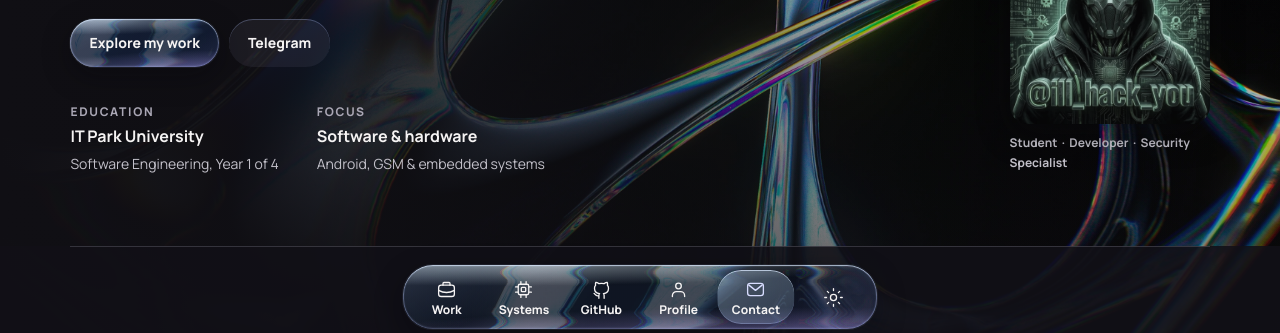
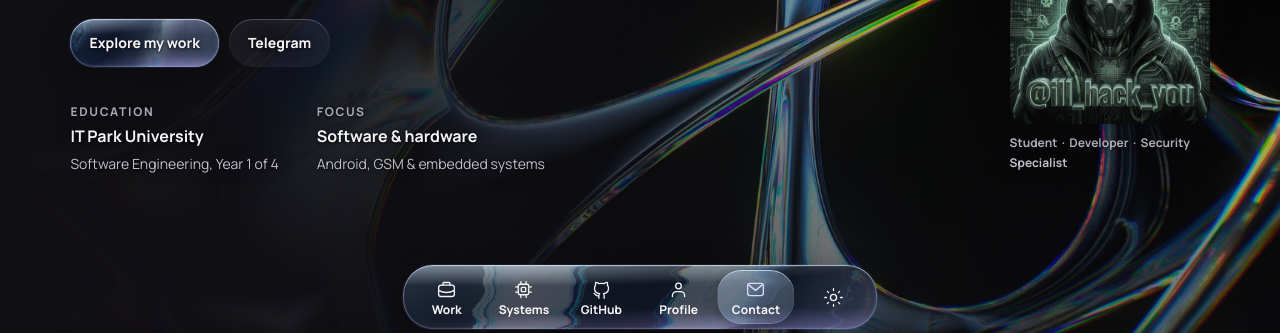
Before and after one commit to justillhackyou/profile.github.io, a website: page index.html in a window 1280 px wide. Shown: the part 458-791 px from the top of the page. Drawn offline with Linux system fonts and the light colour scheme; no server answers.

Commit message:
Render interactive liquid refraction and expose wallpaper across sections

```diff
--- a/assets/optics.js
+++ b/assets/optics.js
@@ -4,6 +4,7 @@
  */
 const svgNS = 'http://www.w3.org/2000/svg';
 const displacementTexture = new URL('./glass-displacement.png', import.meta.url).href;
+const sampleBleed = { x: 67, y: 25 };
 
 function svgElement(tag, attributes) {
   const element = document.createElementNS(svgNS, tag);
@@ -20,14 +21,30 @@ function createFilter(id, width, height, navigation, dispersion) {
     href: displacementTexture, x: 0, y: 0, width, height,
     preserveAspectRatio: 'none', result: 'bevel'
   }));
-  const displacement = (scale, result) => svgElement('feDisplacementMap', {
-    in: 'SourceGraphic', in2: 'bevel', scale, xChannelSelector: 'R', yChannelSelector: 'G', result
+  const surface = dispersion && svgElement('feDisplacementMap', {
+    in: 'SourceGraphic', in2: 'current', scale: 15,
+    xChannelSelector: 'R', yChannelSelector: 'G', result: 'surface'
   });
+  if (surface) {
+    filter.append(svgElement('feTurbulence', {
+      type: 'fractalNoise', baseFrequency: '.014 .041', numOctaves: 1, seed: 8, result: 'current'
+    }), surface);
+  }
 
   const strength = navigation ? 58 : 37;
+  const layers = [];
+  function displacement(shift, result) {
+    const layer = svgElement('feDisplacementMap', {
+      in: surface ? 'surface' : 'SourceGraphic', in2: 'bevel', scale: strength + shift,
+      xChannelSelector: 'R', yChannelSelector: 'G', result
+    });
+    layers.push({ layer, shift });
+    return layer;
+  }
+
   if (!dispersion) {
-    filter.append(displacement(strength, 'refracted'));
-    return filter;
+    filter.append(displacement(0, 'refracted'));
+    return { filter, strength, layers };
   }
 
   const channels = [
@@ -37,7 +54,7 @@ function createFilter(id, width, height, navigation, dispersion) {
   ];
   for (const [channel, shift, values] of channels) {
     const displaced = 'displaced-' + channel;
-    filter.append(displacement(strength + shift, displaced), svgElement('feColorMatrix', {
+    filter.append(displacement(shift, displaced), svgElement('feColorMatrix', {
       in: displaced, type: 'matrix', values, result: channel
     }));
   }
@@ -45,7 +62,7 @@ function createFilter(id, width, height, navigation, dispersion) {
     svgElement('feBlend', { in: 'red', in2: 'green', mode: 'screen', result: 'red-green' }),
     svgElement('feBlend', { in: 'red-green', in2: 'blue', mode: 'screen' })
   );
-  return filter;
+  return { filter, strength, layers, surface };
 }
 
 export function enableOptics() {
@@ -63,17 +80,73 @@ export function enableOptics() {
 
   const elements = [...document.querySelectorAll('[data-lens]')];
   const visible = new Set(elements.filter(element => element.dataset.lens === 'navigation'));
-  const geometry = new WeakMap();
+  const motion = matchMedia('(prefers-reduced-motion: reduce)');
+  const states = new Map(elements.map((element, index) => [element, {
+    phase: index * 1.4,
+    force: 0,
+    direction: 0
+  }]));
+  let frame = 0;
+  let lastFrame = 0;
+  let scrollPosition = window.scrollY;
+  let scrollForce = 0;
 
   function updateVisibility(element) {
     element.toggleAttribute('data-refracting', liveBackdrop && !document.hidden &&
-      visible.has(element) && geometry.has(element));
+      visible.has(element) && Boolean(states.get(element).sample));
   }
 
   function applyFilter(filter) {
     const previous = document.getElementById(filter.id);
     if (previous) previous.replaceWith(filter);
     else definitions.append(filter);
+  }
+
+  function requestRender() {
+    if (!frame && !document.hidden && visible.size) frame = requestAnimationFrame(render);
+  }
+
+  function setStrength({ strength, layers }, flex) {
+    for (const { layer, shift } of layers) {
+      layer.setAttribute('scale', (strength + shift + flex).toFixed(2));
+    }
+  }
+
+  function render(now) {
+    frame = 0;
+    if (document.hidden || !visible.size) return;
+
+    const decay = Math.exp(-Math.min(64, now - lastFrame) / 410);
+    lastFrame = now;
+    const reduced = motion.matches;
+    scrollForce *= decay;
+    let settling = Math.abs(scrollForce) > .015;
+
+    for (const element of visible) {
+      const state = states.get(element);
+      if (!state.sample) continue;
+
+      state.force *= decay;
+      settling ||= state.force > .015;
+
+      const phase = reduced ? 0 : now / 790 + state.phase;
+      const travel = reduced ? .24 : 1;
+      const range = element.dataset.lens === 'navigation' ? 25 : 12;
+      const drift = reduced ? 0 : Math.sin(phase * .87) * range;
+      const height = reduced ? 0 : Math.sin(phase * 1.09 + .8) * 8;
+      const x = drift + travel * (scrollForce * 13 + state.force * state.direction * 19);
+      const y = height - travel * scrollForce * 8;
+      state.image.setAttribute('x', (x - sampleBleed.x).toFixed(2));
+      state.image.setAttribute('y', (y - sampleBleed.y).toFixed(2));
+
+      const energy = travel * (Math.abs(scrollForce) + state.force);
+      const edge = (reduced ? 0 : Math.sin(phase * 1.18) * 12) + energy * 16;
+      const ripple = (reduced ? 9 : 18 + Math.sin(phase * .93) * 9) + energy * 12;
+      state.sample.surface.setAttribute('scale', ripple.toFixed(2));
+      setStrength(state.sample, edge);
+      if (state.backdrop) setStrength(state.backdrop, edge);
+    }
+    if (!reduced || settling) requestRender();
   }
 
   const sizes = new ResizeObserver(entries => {
@@ -83,34 +156,53 @@ export function enableOptics() {
       const height = Math.ceil(size?.blockSize ?? target.offsetHeight);
       if (width < 40 || height < 34 || width * height > 65000) continue;
       const key = `${width}x${height}`;
-      if (geometry.get(target) === key) continue;
+      const state = states.get(target);
+      if (state.geometry === key) continue;
 
       const kind = target.dataset.lens;
       const navigation = kind === 'navigation';
       const sampleId = 'liquid-sample-' + kind;
       const sample = target.querySelector('.lens-sample');
-      applyFilter(createFilter(sampleId, width, height, navigation, true));
+      state.sample = createFilter(sampleId, width, height, navigation, true);
+      applyFilter(state.sample.filter);
       sample.setAttribute('viewBox', `0 0 ${width} ${height}`);
-      sample.querySelector('image').setAttribute('filter', `url(#${sampleId})`);
+      state.image = sample.querySelector('image');
+      state.image.setAttribute('x', -sampleBleed.x);
+      state.image.setAttribute('y', -sampleBleed.y);
+      state.image.setAttribute('width', width + sampleBleed.x * 2);
+      state.image.setAttribute('height', height + sampleBleed.y * 2);
+      state.image.setAttribute('filter', `url(#${sampleId})`);
 
       if (liveBackdrop) {
         const id = 'liquid-optics-' + kind;
-        applyFilter(createFilter(id, width, height, navigation, false));
+        state.backdrop = createFilter(id, width, height, navigation, false);
+        applyFilter(state.backdrop.filter);
         target.style.setProperty('--refraction', `url("#${id}")`);
       }
-      geometry.set(target, key);
+      state.geometry = key;
       updateVisibility(target);
     }
+    requestRender();
   });
 
-  const intersection = liveBackdrop && 'IntersectionObserver' in window &&
+  const intersection = 'IntersectionObserver' in window &&
     new IntersectionObserver(entries => {
       for (const entry of entries) {
         if (entry.isIntersecting) visible.add(entry.target);
         else visible.delete(entry.target);
         updateVisibility(entry.target);
       }
+      requestRender();
     });
+
+  function touchGlass(event) {
+    const element = event.currentTarget;
+    const state = states.get(element);
+    const bounds = element.getBoundingClientRect();
+    state.direction = (event.clientX - bounds.left) / bounds.width * 2 - 1;
+    state.force = Math.max(state.force, event.type === 'pointerdown' ? 1.2 : .34);
+    requestRender();
+  }
 
   for (const element of elements) {
     sizes.observe(element);
@@ -118,8 +210,23 @@ export function enableOptics() {
       if (intersection) intersection.observe(element);
       else visible.add(element);
     }
+    element.addEventListener('pointerdown', touchGlass);
+    element.addEventListener('pointermove', touchGlass);
   }
-  if (liveBackdrop) {
-    document.addEventListener('visibilitychange', () => elements.forEach(updateVisibility));
-  }
+  window.addEventListener('scroll', () => {
+    const position = window.scrollY;
+    scrollForce = Math.max(-1.25, Math.min(1.25, scrollForce + (position - scrollPosition) / 41));
+    scrollPosition = position;
+    requestRender();
+  }, { passive: true });
+  document.addEventListener('visibilitychange', () => {
+    elements.forEach(updateVisibility);
+    if (document.hidden) {
+      cancelAnimationFrame(frame);
+      frame = 0;
+    } else {
+      requestRender();
+    }
+  });
+  motion.addEventListener('change', requestRender);
 }
--- a/assets/site.css
+++ b/assets/site.css
@@ -31,6 +31,7 @@
   --ribbon-opacity: .87;
   --contact-card: #25263cbd;
   --shadow: 0 9px 28px #06050b5e;
+  --text-shadow: 0 1px 3px #080911, 0 0 16px #080911cc;
   --serif: "Instrument Serif", Georgia, serif;
   --sans: Manrope, system-ui, -apple-system, "Segoe UI", sans-serif;
   --radius: 26px;
@@ -60,6 +61,7 @@
   --ribbon-opacity: .82;
   --contact-card: #f9f7f9ce;
   --shadow: 0 9px 28px #1e1b302a;
+  --text-shadow: 0 1px 3px #fff9, 0 0 16px #f5f1f6ed;
 }
 
 *, *::before, *::after { box-sizing: border-box; }
@@ -121,7 +123,7 @@ html:not(.js) .js-only { display: none; }
     linear-gradient(90deg, #ebe9e8 0%, #ebe9e8fa 23%, #ebe9e8e8 41%, #ebe9e850 74%, #ebe9e83e),
     linear-gradient(0deg, #ebe9e8 0%, #ebe9e86a 30%, #ebe9e800 66%);
 }
-main { position: relative; }
+main { position: relative; text-shadow: var(--text-shadow); }
 .shell {
   width: min(100% - 2 * var(--inset), var(--shell));
   margin-inline: auto;
@@ -175,6 +177,7 @@ main { position: relative; }
 }
 .optics::after {
   background:
+    linear-gradient(113deg, transparent 36%, #b4d9ff19 45%, #e7f7ff40 50%, #af97ff1c 55%, transparent 65%) left center / 222% 100% no-repeat,
     radial-gradient(ellipse at 14% -18%, #e2f4ff8c, transparent 49%) left top / 143% 51% no-repeat,
     radial-gradient(ellipse at 89% 125%, #b4a0ff69, transparent 57%) right bottom / 135% 46% no-repeat,
     linear-gradient(180deg, transparent, var(--glass-core) 34%, var(--glass-core) 78%, transparent),
@@ -353,13 +356,13 @@ html:not(.js) .navigation { --dock-columns: 5; }
 .identity figcaption span { padding: 0 2px; }
 
 .content {
-  background: color-mix(in srgb, var(--surface) 88%, transparent);
   padding-bottom: var(--dock-clearance);
 }
 .section {
   padding-block: clamp(50px, 7vw, 104px);
   border-top: 1px solid var(--line);
 }
+#work { border-top: 0; }
 .section-heading {
   display: grid;
   grid-template-columns: 1fr minmax(190px, 29%);
@@ -651,8 +654,8 @@ dialog::backdrop { background: #0c0a12a8; }
   to { opacity: 1; transform: translateY(0) scale(1); }
 }
 @keyframes glass-reflection {
-  0%, 100% { background-position: left top, right bottom, center, center, center; }
-  60% { background-position: right top, left bottom, center, center, center; }
+  from { background-position: left center, left top, right bottom, center, center, center; }
+  to { background-position: right center, right top, left bottom, center, center, center; }
 }
 @keyframes dialog-arrive {
   from { opacity: 0; transform: translateY(10px) scale(.98); }
@@ -664,10 +667,10 @@ dialog::backdrop { background: #0c0a12a8; }
   .hero-intro, .identity { animation-delay: .07s; }
   .hero-actions, .hero-base { animation-delay: .15s; }
   .navigation { animation: dock-arrive .68s cubic-bezier(.22,1,.37,1) both; }
-  .navigation .optics::after, .hero-actions .optics::after {
-    animation: glass-reflection 2.4s .3s ease-in-out 2;
+  .lens .optics::after {
+    animation: glass-reflection 3.6s ease-in-out infinite alternate;
   }
-  .contact-methods[data-revealed] .optics::after { animation: glass-reflection 1.5s ease-in-out; }
+  .action-primary .optics::after { animation-duration: 4.4s; }
   .nav-current { transition: transform .48s cubic-bezier(.2,1.08,.38,1), opacity .2s ease; }
   .navigation a, .theme-switch, .action, .icon-action {
     transition: transform .2s cubic-bezier(.2,.8,.3,1), background-color .2s ease, color .2s ease;
@@ -688,6 +691,7 @@ dialog::backdrop { background: #0c0a12a8; }
     --raised: white;
     --line: #bbb;
     --background: white;
+    --text-shadow: none;
   }
   @page { margin: 15mm; }
   body { font-size: 10pt; }
--- a/assets/site.js
+++ b/assets/site.js
@@ -1,4 +1,4 @@
-import { enableOptics } from './optics.js?v=dock';
+import { enableOptics } from './optics.js?v=live-glass';
 
 const documentRoot = document.documentElement;
 const themeSwitch = document.querySelector('.theme-switch');
--- a/src/page.mjs
+++ b/src/page.mjs
@@ -92,9 +92,9 @@ export function renderPage({ profile, hardware, perspective, projects, skills, t
   <link rel="canonical" href="${site}">
   <link rel="icon" href="./assets/portrait.webp" type="image/webp">
   <link rel="preload" href="./assets/instrument-serif.woff2" as="font" type="font/woff2" crossorigin>
-  <link rel="stylesheet" href="./assets/site.css?v=dock">
+  <link rel="stylesheet" href="./assets/site.css?v=live-glass">
   <script>document.documentElement.classList.add('js');try{if(localStorage.getItem('hikmatullo-theme')==='light'){document.documentElement.dataset.theme='light';document.querySelector('meta[name="theme-color"]').content='#ebe9e8'}}catch{}</script>
-  <script type="module" src="./assets/site.js?v=dock"></script>
+  <script type="module" src="./assets/site.js?v=live-glass"></script>
 </head>
 <body>
   <picture class="wallpaper" aria-hidden="true">
```
Also changed, not shown: index.html (+2 -2 lines).
